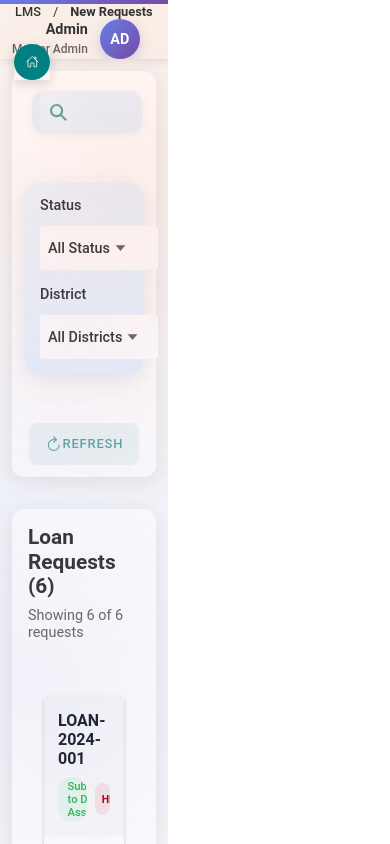
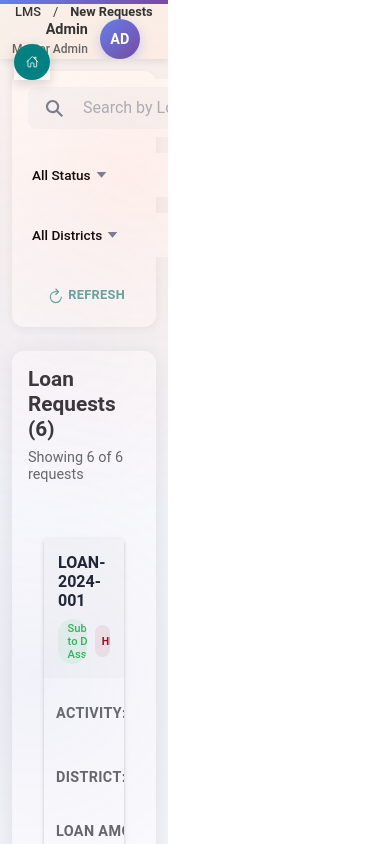
Before and after one commit to neerajk001/mahadisha, a React (Vite) app: page /new-requests in a window 390 px wide. Built offline with nearby package versions, Linux system fonts and the light colour scheme.

Commit message:
new request alignment

```diff
--- a/src/admin/pages/NewRequests.css
+++ b/src/admin/pages/NewRequests.css
@@ -12,42 +12,105 @@
   margin: 0 auto;
 }
 
-/* Search and Filter Section */
-.search-filter-section {
-  background: var(--color-bg-primary);
+/* Search and Filter Bar */
+.search-filter-bar {
+  background: #ffffff;
   border-radius: 12px;
-  padding: 1.5rem;
-  margin-bottom: 2rem;
-  box-shadow: 0 4px 20px var(--color-shadow-light);
-}
-
-.search-section {
+  padding: 1rem;
   margin-bottom: 1.5rem;
+  box-shadow: 0 2px 8px rgba(0, 0, 0, 0.06);
+  display: flex;
+  gap: 1rem;
+  align-items: center;
+  flex-wrap: wrap;
 }
 
 .request-searchbar {
-  --background: linear-gradient(135deg, #f0f8ff 0%, #e6f3ff 100%);
-  --border-radius: 12px;
-  --box-shadow: 0 2px 8px rgba(0, 0, 0, 0.05);
+  --background: #f7fafc;
+  --border-radius: 8px;
+  --box-shadow: none;
   --placeholder-color: #718096;
   --color: #2d3748;
-  --icon-color: #5CA8A3;
-  --clear-button-color: #5CA8A3;
-  transition: all 0.3s ease;
+  --icon-color: #718096;
+  --clear-button-color: #718096;
+  flex: 1;
+  min-width: 250px;
+  max-width: 400px;
+  border: 1px solid #e2e8f0;
+  transition: all 0.2s ease;
 }
 
-.request-searchbar:hover {
-  --box-shadow: 0 4px 12px rgba(0, 0, 0, 0.1);
-  transform: translateY(-1px);
+.request-searchbar:focus-within {
+  border-color: #5CA8A3;
+  --box-shadow: 0 0 0 3px rgba(92, 168, 163, 0.1);
 }
 
-.filter-section {
-  display: grid;
-  grid-template-columns: 1fr 1fr;
-  gap: 1.5rem;
-  margin-bottom: 1.5rem;
+.filter-select-dropdown {
+  --background: #ffffff;
+  --border-radius: 8px;
+  --box-shadow: 0 1px 3px rgba(0, 0, 0, 0.08);
+  --color: #2d3748;
+  --placeholder-color: #718096;
+  --padding-start: 1rem;
+  --padding-end: 2rem;
+  --padding-top: 0.625rem;
+  --padding-bottom: 0.625rem;
+  min-width: 180px;
+  max-width: 220px;
+  font-weight: 500;
+  font-size: 0.9rem;
+  border: 1px solid #e2e8f0;
+  transition: all 0.2s ease;
 }
 
+.filter-select-dropdown:hover {
+  --box-shadow: 0 2px 6px rgba(0, 0, 0, 0.12);
+  border-color: #cbd5e0;
+}
+
+.filter-select-dropdown::part(icon) {
+  color: #718096;
+  opacity: 1;
+}
+
+.filter-select-dropdown::part(text) {
+  font-weight: 500;
+}
+
+/* Refresh Button */
+.refresh-btn {
+  --color: #5CA8A3;
+  --background: transparent;
+  --border-radius: 8px;
+  --padding-start: 1rem;
+  --padding-end: 1rem;
+  --padding-top: 0.625rem;
+  --padding-bottom: 0.625rem;
+  display: flex;
+  align-items: center;
+  gap: 0.5rem;
+  font-weight: 600;
+  font-size: 0.85rem;
+  letter-spacing: 0.025em;
+  border: 1px solid #e2e8f0;
+  transition: all 0.2s ease;
+}
+
+.refresh-btn:hover {
+  --color: #5CA8A3;
+  --background: rgba(92, 168, 163, 0.05);
+  border-color: #5CA8A3;
+}
+
+.refresh-btn ion-icon {
+  font-size: 1.1rem;
+}
+
+.refresh-text {
+  margin-left: 0.25rem;
+}
+
+/* Keep old filter styles for backward compatibility */
 .filter-group {
   display: flex;
   flex-direction: column;
@@ -202,20 +265,26 @@
     padding: 1rem;
   }
 
-  .search-filter-section {
-    padding: 1rem;
+  .search-filter-bar {
+    padding: 0.75rem;
+    flex-direction: column;
+    align-items: stretch;
   }
 
-  .filter-section {
-    grid-template-columns: 1fr;
-    gap: 1rem;
+  .request-searchbar {
+    max-width: 100%;
+    width: 100%;
+    margin-bottom: 0.5rem;
   }
 
-  .filter-group {
+  .filter-select-dropdown {
     width: 100%;
+    max-width: 100%;
+    margin-bottom: 0.5rem;
   }
 
-  .refresh-controls {
+  .refresh-btn {
+    width: 100%;
     justify-content: center;
   }
 
@@ -231,8 +300,25 @@
     padding: 0.75rem;
   }
 
-  .search-filter-section {
-    padding: 0.75rem;
+  .search-filter-bar {
+    padding: 0.5rem;
+    gap: 0.5rem;
+  }
+
+  .filter-select-dropdown {
+    font-size: 0.85rem;
+    --padding-start: 0.75rem;
+    --padding-end: 1.5rem;
+  }
+
+  .refresh-btn {
+    font-size: 0.8rem;
+    --padding-start: 0.75rem;
+    --padding-end: 0.75rem;
+  }
+
+  .refresh-text {
+    display: inline;
   }
 
   .results-section {
--- a/src/admin/pages/NewRequests.tsx
+++ b/src/admin/pages/NewRequests.tsx
@@ -175,24 +175,20 @@ const NewRequests: React.FC = () => {
           <IonContent className="new-requests-content">
             <div className="new-requests-container">
               {/* Search and Filter Section */}
-              <div className="search-filter-section">
-                <div className="search-section">
+              <div className="search-filter-bar">
                 <IonSearchbar
                   value={searchQuery}
                   onIonInput={(e) => setSearchQuery(e.detail.value!)}
                   placeholder="Search by Loan ID, Name or District"
                   className="request-searchbar"
                 />
-                </div>
 
-                <div className="filter-section">
-                  <div className="filter-group">
-                    <label className="filter-label">Status</label>
                 <IonSelect
                   value={filters.status}
                   onIonChange={(e) => setFilters((prev: RequestFilters) => ({ ...prev, status: e.detail.value }))}
-                      placeholder="Select Status"
-                      className="filter-select"
+                  placeholder="All Status"
+                  className="filter-select-dropdown"
+                  interface="popover"
                 >
                   {statusOptions.map(option => (
                     <IonSelectOption key={option.value} value={option.value}>
@@ -200,15 +196,13 @@ const NewRequests: React.FC = () => {
                     </IonSelectOption>
                   ))}
                 </IonSelect>
-                  </div>
 
-                  <div className="filter-group">
-                    <label className="filter-label">District</label>
                 <IonSelect
                   value={filters.district}
                   onIonChange={(e) => setFilters((prev: RequestFilters) => ({ ...prev, district: e.detail.value }))}
-                      placeholder="Select District"
-                      className="filter-select"
+                  placeholder="All Districts"
+                  className="filter-select-dropdown"
+                  interface="popover"
                 >
                   {districtOptions.map(option => (
                     <IonSelectOption key={option.value} value={option.value}>
@@ -216,20 +210,15 @@ const NewRequests: React.FC = () => {
                     </IonSelectOption>
                   ))}
                 </IonSelect>
-                  </div>
-                </div>
 
-                <div className="refresh-controls">
                 <IonButton
                   fill="clear"
-                    size="small"
                   onClick={() => refetch()}
-                    className="refresh-button"
+                  className="refresh-btn"
                 >
-                    <IonIcon icon={refreshOutline} />
-                    Refresh
+                  <IonIcon slot="icon-only" icon={refreshOutline} />
+                  <span className="refresh-text">REFRESH</span>
                 </IonButton>
-                </div>
               </div>
 
               {/* Results Section */}
```
Lines whose indentation alone changed are shown as unchanged.
